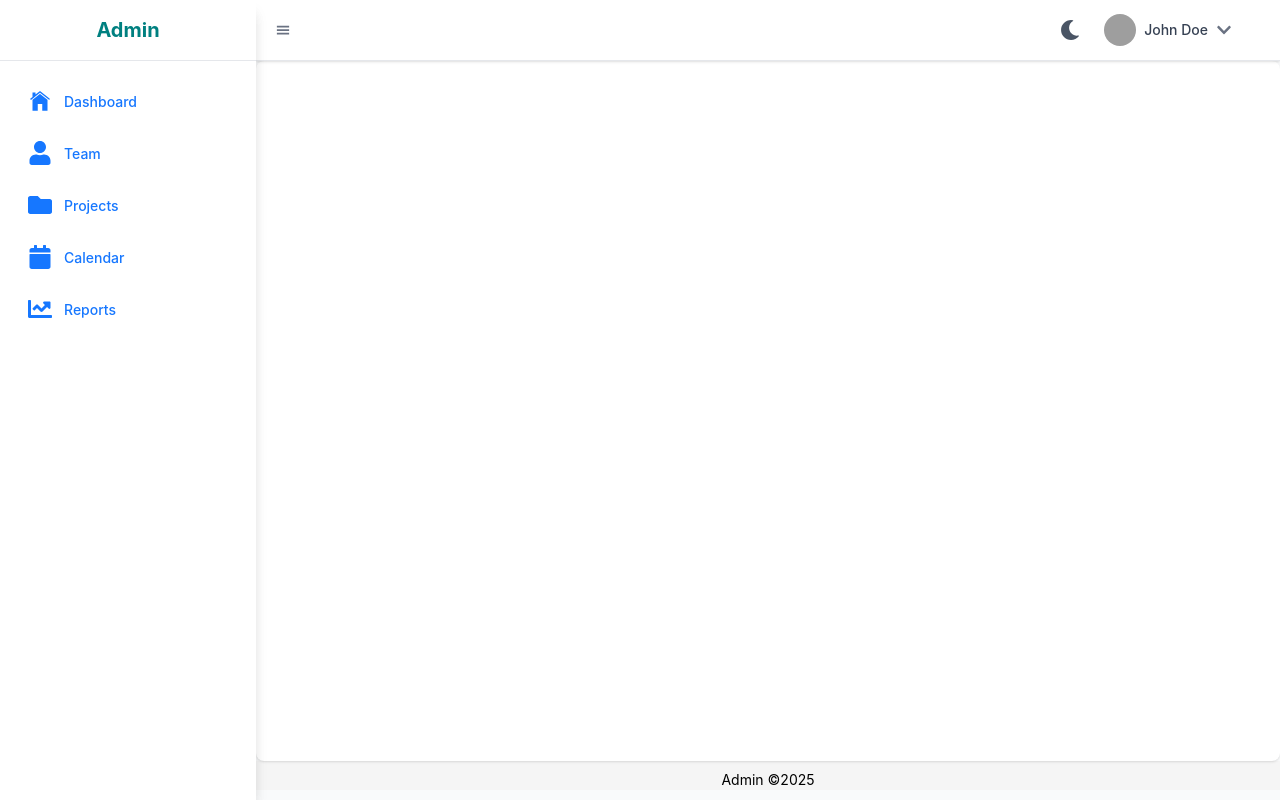
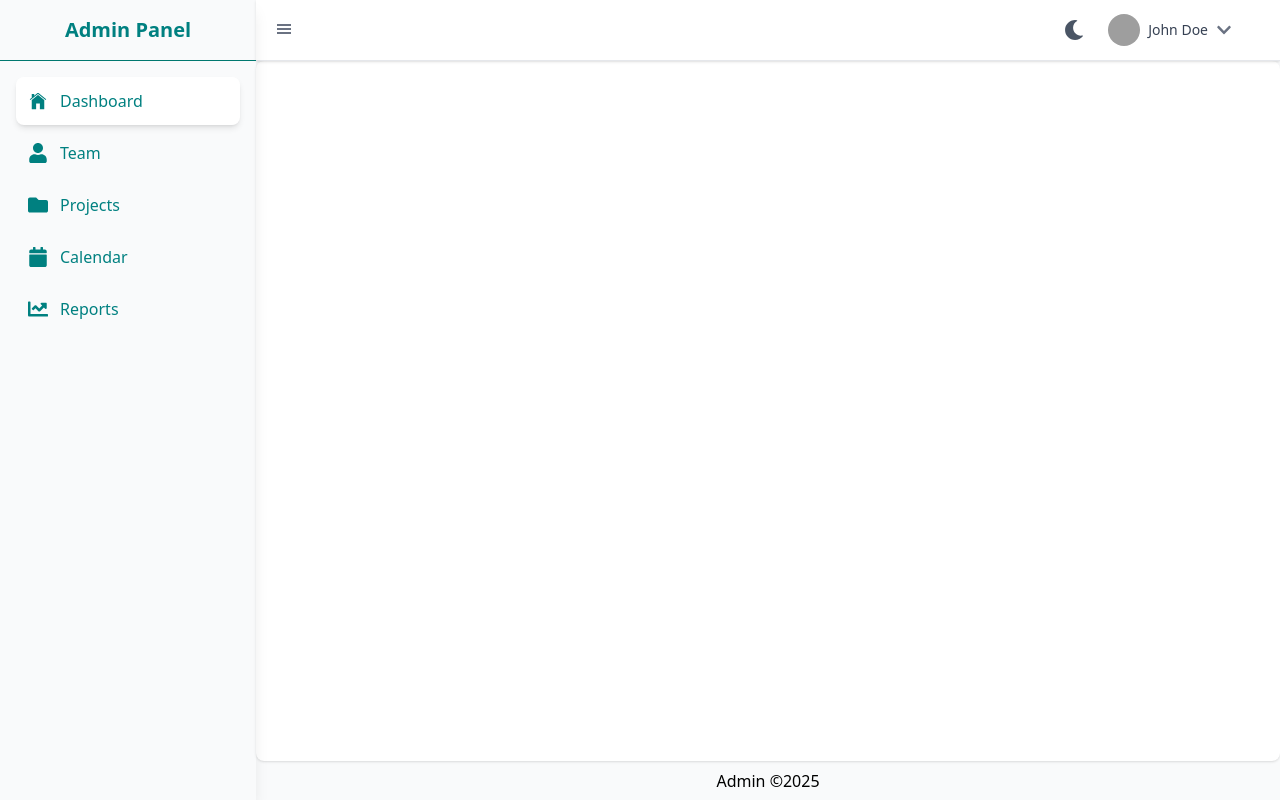
Before and after one commit to aneetan/Admin-Dashboard, a React (Vite) app in the folder Dashboard/: page / in a window 1280 px wide. Built offline with nearby package versions, Linux system fonts and the light colour scheme; grey boxes are pictures that could not be loaded.

Commit message:
Basic configuration of zustand

```diff
--- a/Dashboard/package.json
+++ b/Dashboard/package.json
@@ -12,7 +12,6 @@
   "dependencies": {
     "@heroicons/react": "^2.2.0",
     "@tailwindcss/vite": "^4.1.10",
-    "antd": "^5.26.1",
     "react": "^19.1.0",
     "react-dom": "^19.1.0",
     "react-icons": "^5.5.0",
--- a/Dashboard/src/App.css
+++ b/Dashboard/src/App.css
@@ -2,3 +2,15 @@
   --primary-color: #008080;
   --primary-color-hover: #367586;
 }
+
+.light {
+  --bg-color: #ffffff;
+  --text-color: #000000;
+  /* other light theme variables */
+}
+
+.dark {
+  --bg-color: #1a1a1a;
+  --text-color: #ffffff;
+  /* other dark theme variables */
+}
--- a/Dashboard/src/App.tsx
+++ b/Dashboard/src/App.tsx
@@ -1,7 +1,7 @@
 import './App.css'
 import {BrowserRouter, Navigate, Route, Routes} from "react-router"
 import AdminLayout from './pages/AdminLayout'
-import Dashboard from './pages/Dashboard'
+import Theme from './pages/Theme'
 
 function App() {
   return (
@@ -9,7 +9,12 @@ function App() {
        <BrowserRouter>
         <Routes>
           <Route path='/' element={<AdminLayout/>}>
-            <Route path="/dashboard" element={<div> Hello </div>} />
+            <Route path="/dashboard" element={<Theme/>} />
+            <Route path="/team" element={<div> Team </div>} />
+            <Route path="/projects" element={<div> Project</div>} />
+            <Route path="/calendar" element={<div> Calendar </div>} />
+            <Route path="/reports" element={<div> Report </div>} />
+
           </Route>
         </Routes>
        </BrowserRouter>
--- a/Dashboard/src/components/CustomFooter.tsx
+++ b/Dashboard/src/components/CustomFooter.tsx
@@ -1,5 +1,3 @@
-import { Footer } from 'antd/es/layout/layout'
-
 const CustomFooter = () => {
   return (
     <>
--- /dev/null
+++ b/Dashboard/src/components/CustomSidebar.tsx
@@ -0,0 +1,69 @@
+import { useState } from 'react';
+import { IoIosHome } from "react-icons/io";
+import { FaCalendar, FaChartLine, FaFolder, FaUser } from "react-icons/fa";
+import { useLocation } from 'react-router';
+
+interface Props {
+    collapsed: boolean;
+}
+
+interface NavLinkItems {
+    name: string;
+    icon: React.ComponentType<{ className?: string }>;
+    path: string;
+}
+
+const CustomSidebar = ({ collapsed }: Props) => {
+    const [activeItem, setActiveItem] = useState<string>("Dashboard");
+    const location = useLocation();
+
+    const navItems: NavLinkItems[] = [
+        { name: 'Dashboard', icon: IoIosHome, path: '/dashboard' },
+        { name: 'Team', icon: FaUser, path: '/team' },
+        { name: 'Projects', icon: FaFolder, path: '/projects' },
+        { name: 'Calendar', icon: FaCalendar, path: '/calendar' },
+        { name: 'Reports', icon: FaChartLine, path: '/reports' },
+    ];
+
+    return (
+        <>
+            <div
+                className={`text-white transition-all duration-300 ease-in-out h-screen
+          ${collapsed ? 'w-20' : 'w-64'}`}
+            >
+                <div className="flex flex-col h-full">
+                    <div className={`flex items-center justify-center p-4 border-b border-teal-700 ${collapsed ? 'px-6' : 'px-6'}`}>
+                        {!collapsed ? (
+                            <h1 className="text-xl font-bold text-[var(--primary-color)]">Admin Panel</h1>
+                        ) : (
+                            <h1 className="text-xl font-bold text-[var(--primary-color)]">A</h1>
+                        )}
+                    </div>
+
+                    {/* Navigation Items */}
+                    <nav className="flex-1 px-2 py-4 space-y-1">
+                        {navItems.map((item) => (
+                            <a
+                                key={item.name}
+                                href={item.path}
+                                onClick={() => setActiveItem(item.name)}
+                                className={`flex items-center rounded-lg mx-2 p-3 transition-colors text-[var(--primary-color)]
+                                ${activeItem === item.name
+                                        ? 'bg-white text-[var(--primary-color)] shadow-md font-semibold'
+                                        : 'text-[var(--primary-color)] hover:bg-teal-600'}
+                                ${collapsed ? 'justify-center' : ''}`}
+                            >
+                                <item.icon className={`w-5 h-5 ${!collapsed ? 'mr-3' : ''}`} />
+                                {!collapsed && (
+                                    <span className="font-medium">{item.name}</span>
+                                )}
+                            </a>
+                        ))}
+                    </nav>
+                </div>
+            </div>
+        </>
+    );
+};
+
+export default CustomSidebar;
--- a/Dashboard/src/components/Header.tsx
+++ b/Dashboard/src/components/Header.tsx
@@ -2,6 +2,7 @@ import { useState } from 'react';
 import { FaChevronDown, FaMoon, FaSun, FaUser } from 'react-icons/fa';
 import { MdLogout, MdOutlineSettings } from "react-icons/md";
 import { GiHamburgerMenu } from "react-icons/gi";
+import useThemeStore from '../zustand/themeStore';
 
 interface HeaderProps {
   toggleSidebar: () => void;
@@ -16,6 +17,7 @@ interface DropdownItems {
 const Header = ({toggleSidebar, sidebarCollapsed}: HeaderProps) => {
   const [darkMode, setDarkMode] = useState(false);
   const [userMenuOpen, setUserMenuOpen] = useState(false);
+  const { theme, toggleTheme } = useThemeStore();
 
   const toggleDarkMode = () => {
     setDarkMode(!darkMode);
@@ -47,12 +49,12 @@ const Header = ({toggleSidebar, sidebarCollapsed}: HeaderProps) => {
         <div className="flex items-center space-x-4 pr-8">
           {/* Dark mode toggle */}
           <button
-            onClick={toggleDarkMode}
+            onClick={toggleTheme}
             className="p-2 rounded-full hover:bg-gray-100 dark:hover:bg-gray-700 text-gray-600 dark:text-gray-300"
             aria-label="Toggle dark mode"
           >
             {darkMode ? (
-              <FaSun className="w-5 h-  5" />
+              <FaSun className="w-5 h-5"/>
             ) : (
               <FaMoon className="w-5 h-5" />
             )}
--- a/Dashboard/src/components/Sidebar.tsx
+++ /dev/null
@@ -1,69 +0,0 @@
-import { useState } from 'react';
-import { IoIosHome } from "react-icons/io";
-import { FaCalendar, FaChartLine, FaFolder, FaUser } from "react-icons/fa";
-
-interface Props{
-    collapsed: boolean;
-}
-
-interface NavLinkItems{
-    name: string;
-    icon: React.ComponentType<{ className?: string }>;
-}
-
-const Sidebar = ({collapsed}: Props) => {
-  const [activeItem, setActiveItem] = useState('Dashboard');
-
-  const navItems: NavLinkItems[] = [
-    { name: 'Dashboard', icon: IoIosHome },
-    { name: 'Team', icon: FaUser },
-    { name: 'Projects', icon: FaFolder },
-    { name: 'Calendar', icon: FaCalendar },
-    { name: 'Reports', icon: FaChartLine },
-  ];
-
-  return (
-    <>
-      <div
-        className={`bg-white shadow-lg transition-all duration-300 ease-in-out h-screen
-          ${collapsed ? 'w-20' : 'w-64'}`}
-      >
-        <div className="flex flex-col h-full">
-          {/* Logo/Sidebar Header */}
-          <div className={`flex items-center justify-center p-4 border-b border-gray-200 ${collapsed ? 'px-6' : 'px-6'}`}>
-            {!collapsed? (
-              <h1 className="text-xl font-bold  text-[var(--primary-color)]">Admin</h1>
-            ): (
-              <h1 className="text-xl font-bold text-[var(--primary-color)]">A</h1>
-            )}
-          </div>
-
-          {/* Navigation Items */}
-          <nav className="flex-1 px-2 py-4 space-y-1 ">
-            {navItems.map((item) => (
-              <a
-                key={item.name}
-                href="#"
-                onClick={() => setActiveItem(item.name)}
-                className={`flex items-center rounded-lg mx-2 p-3 transition-colors
-                  ${activeItem === item.name
-                    ? 'bg-indigo-50 text-[var(--primary-color)]'
-                    : 'text-gray-600 hover:bg-gray-100'}
-                  ${collapsed ? 'justify-center' : ''}`}
-              >
-                <item.icon className={`w-6 h-6 ${!collapsed ? 'mr-3' : ''}`} />
-                {!collapsed && (
-                  <span className="font-medium">{item.name}</span>
-                )}
-              </a>
-            ))}
-          </nav>
-        </div>
-      </div>
-
-      {/* <Header toggleSidebar={toggleSidebar}  sidebarCollapsed={collapsed}/> */}
-      </>
-  );
-};
-
-export default Sidebar;
--- a/Dashboard/src/pages/AdminLayout.tsx
+++ b/Dashboard/src/pages/AdminLayout.tsx
@@ -1,11 +1,9 @@
 import React, { useState } from 'react'
-import { Layout } from 'antd'
 import { Outlet } from 'react-router-dom'
-import Sidebar from '../components/Sidebar'
 import Header from '../components/Header'
 import CustomFooter from '../components/CustomFooter'
+import CustomSidebar from '../components/CustomSidebar'
 
-const { Content } = Layout
 
 const AdminLayout = () => {
   const [collapsed, setCollapsed] = useState<boolean>(false)
@@ -16,16 +14,16 @@ const AdminLayout = () => {
 
   return (
     <div className="min-h-screen bg-gray-50">
-      <Layout className="min-h-screen">
+      <div className="min-h-screen">
         <div
           className={`fixed h-full z-20 transition-all duration-300 ease-in-out
             ${collapsed ? 'w-20' : 'w-64'}
             shadow-lg`}
         >
-          <Sidebar collapsed={collapsed} />
+          <CustomSidebar collapsed={collapsed} />
         </div>
 
-        <Layout
+        <div
           className={`transition-all duration-300 ease-in-out
             ${collapsed ? 'ml-20' : 'ml-64'}`}
         >
@@ -37,18 +35,18 @@ const AdminLayout = () => {
           />
           </div>
 
-          <Content className="bg-gray-50">
+          <div className="bg-gray-50">
             <div className="bg-white rounded-lg shadow p-6 min-h-[calc(100vh-100px)]">
               <Outlet />
             </div>
-          </Content>
+          </div>
 
           <div className='flex justify-center items-center pt-2'>
             <CustomFooter/>
           </div>
 
-        </Layout>
-      </Layout>
+        </div>
+      </div>
     </div>
   )
 }
--- /dev/null
+++ b/Dashboard/src/pages/Theme.tsx
@@ -0,0 +1,13 @@
+import useThemeStore from "../zustand/themeStore";
+
+const Theme = () => {
+  const theme = useThemeStore((state) => state.theme);
+
+  return (
+    <div className={`text-amber-300 ${theme}`}>
+      <p>Current theme: {theme}</p>
+    </div>
+  );
+};
+
+export default Theme
--- /dev/null
+++ b/Dashboard/src/zustand/themeStore.ts
@@ -0,0 +1,16 @@
+import { create } from 'zustand';
+
+interface ThemeProps {
+    theme: string;
+    toggleTheme: () => void;
+}
+
+const useThemeStore = create<ThemeProps>((set) => ({
+    theme: "light",
+    toggleTheme: () =>
+        set((state) => ({
+            theme: state.theme === "light" ? "dark" : 'light'
+    }))
+}));
+
+export default useThemeStore;
```
Also changed, not shown: 1 other file (tests, documents, lock files or other folders).
